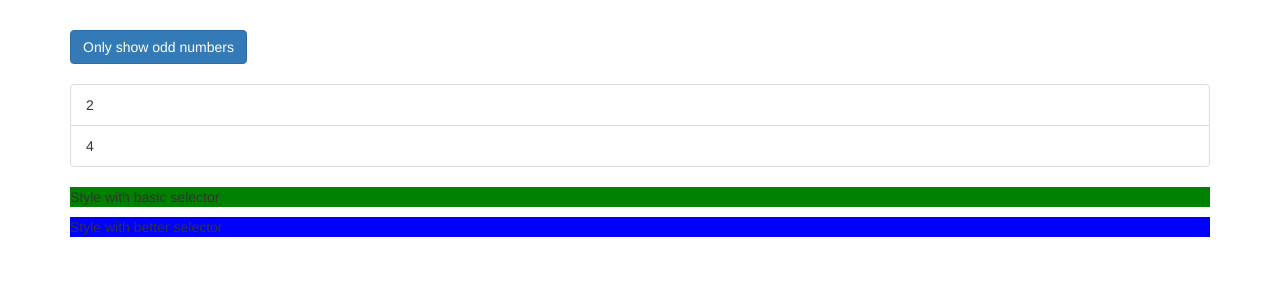
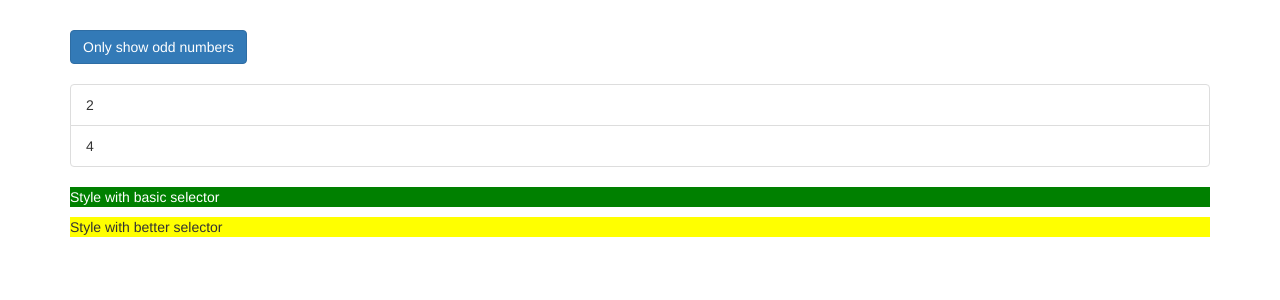
Before and after one commit to Gabriielfeliciano/Angular-Course, an Angular app: page / in a window 1280 px wide. Shown: the top 300 px of the page. Built offline with nearby package versions, Linux system fonts and the light colour scheme.

Commit message:
HostListener/HostBiding

```diff
--- a/src/app/app.component.html
+++ b/src/app/app.component.html
@@ -26,7 +26,12 @@
             </div>
         </ul>
         <p appBasicHighlight>Style with basic selector</p>
-        <p appBetterHighlight>Style with better selector</p>
+
+        <p [appBetterHighlight]="'blue'"
+        defaultColor="yellow">
+        Style with better selector
+        </p>
+
         <ng-template [ngIf]="onlyOdd">
           <p>Only odd</p>
         </ng-template>
--- a/src/app/basic-highlight/basic-highlight.directive.ts
+++ b/src/app/basic-highlight/basic-highlight.directive.ts
@@ -9,5 +9,6 @@ export class BasicHighlightDirective implements OnInit{
 
     ngOnInit(){
         this.elementRef.nativeElement.style.backgroundColor = 'green';
+        this.elementRef.nativeElement.style.color = 'white';
     }
 }
--- a/src/app/better-highlight/better-highlight.directive.ts
+++ b/src/app/better-highlight/better-highlight.directive.ts
@@ -1,13 +1,30 @@
-import { Directive, ElementRef, OnInit, Renderer2 } from '@angular/core';
+import { Directive, ElementRef, HostBinding, HostListener, Input, OnInit, Renderer2 } from '@angular/core';
 
 @Directive({
   selector: '[appBetterHighlight]'
 })
 export class BetterHighlightDirective implements OnInit {
 
+  @Input() defaultColor : string = "transparent";
+  @Input('appBetterHighlight') highlightColor : string = "blue";
+
+  @HostBinding('style.backgroundColor') backgroundColor!: string;
+
   constructor(private elRef : ElementRef ,private renderer : Renderer2) { }
 
   ngOnInit(){
-    this.renderer.setStyle(this.elRef.nativeElement,'background-color','blue');
+    // this.renderer.setStyle(this.elRef.nativeElement,'background-color','blue');
+    this.backgroundColor = this.defaultColor
+  }
+
+  @HostListener('mouseenter') mouseover(eventData: Event){
+    this.renderer.setStyle(this.elRef.nativeElement,'color','white');
+    this.backgroundColor = this.highlightColor;
+  }
+
+  @HostListener('mouseleave') mouseleave(eventData: Event){
+    // this.renderer.setStyle(this.elRef.nativeElement,'background-color','transparent');
+    this.renderer.setStyle(this.elRef.nativeElement,'color','black');
+    this.backgroundColor = this.defaultColor;
   }
 }
```
